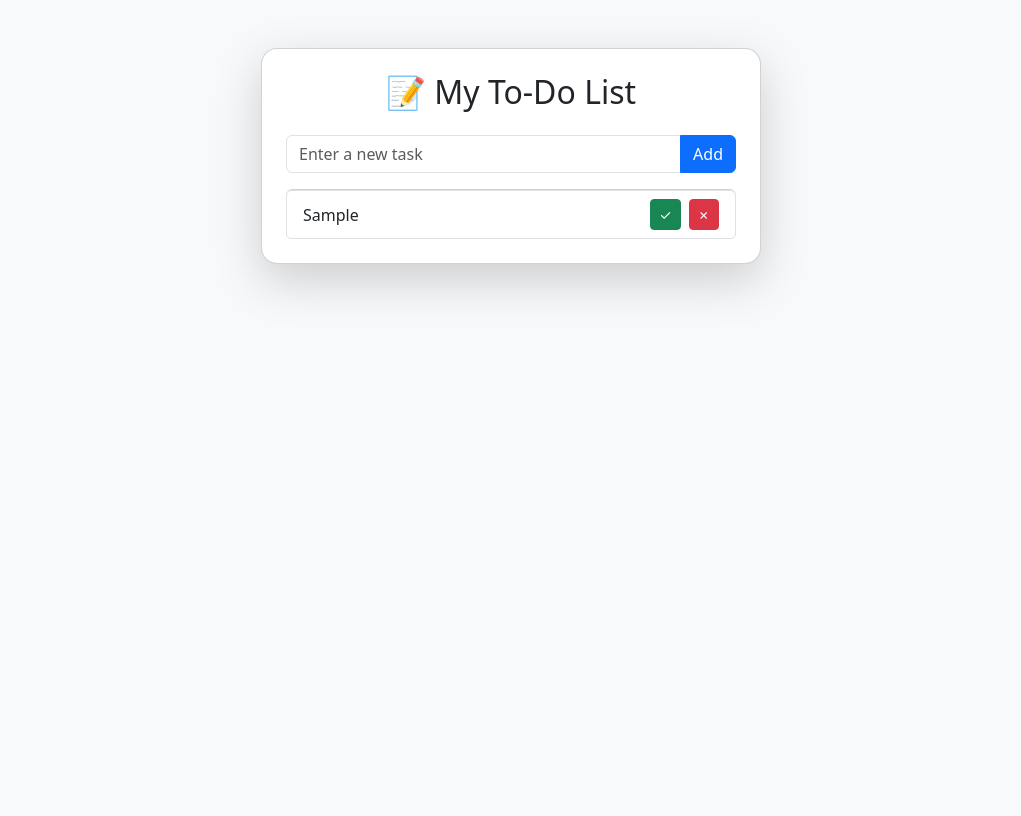
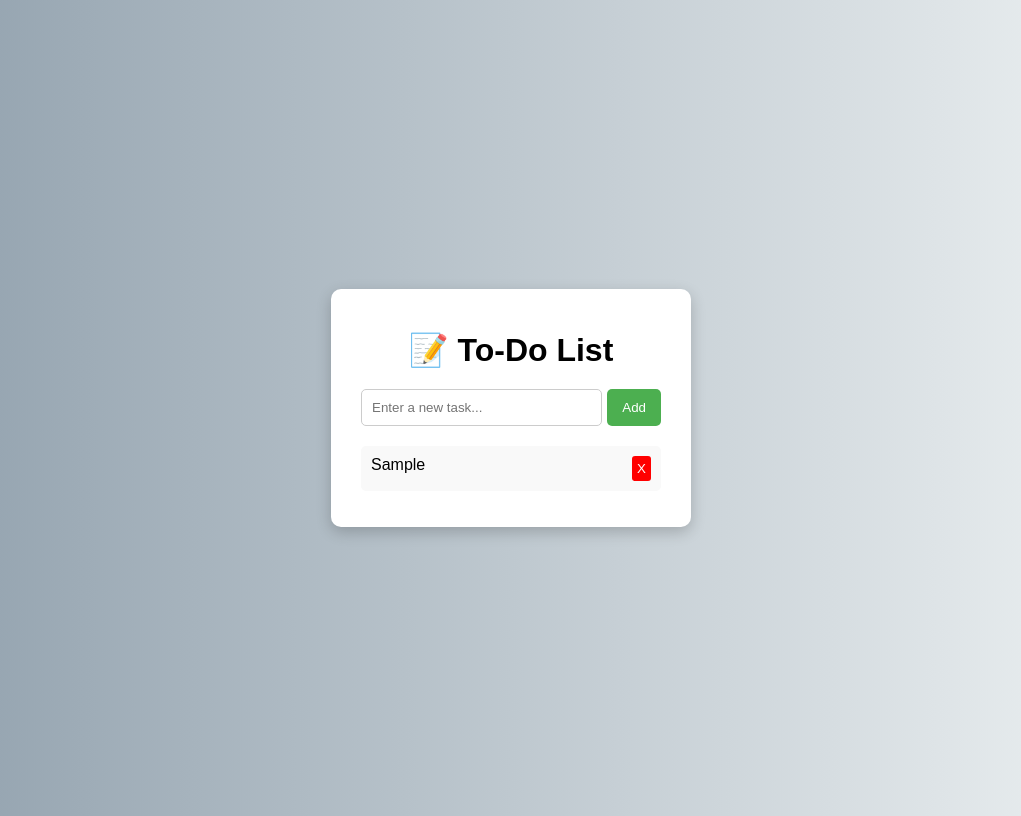
Before and after one commit to BharatReddy2001/TO_DO_LIST, a plain HTML site: page index.html in a window 1280 px wide. Both pictures are taken after typing "Sample" into the empty fields and a click on the button "Add". Shown: the whole page, without its empty margins (129-1150 px from the left). Drawn offline with nearby package versions, Linux system fonts and the light colour scheme.

Commit message:
Update index.html

```diff
--- a/index.html
+++ b/index.html
@@ -3,134 +3,201 @@
 <head>
   <meta charset="UTF-8">
   <meta name="viewport" content="width=device-width, initial-scale=1.0">
-    <title>Bootstrap To-Do List</title>
-
-    <!-- Bootstrap CSS -->
-    <link href="https://cdn.jsdelivr.net/npm/bootstrap@5.3.2/dist/css/bootstrap.min.css" rel="stylesheet">
-
+  <title>To-Do List App</title>
   <style>
     body {
-            background-color: #f8f9fa;
+      font-family: Arial, sans-serif;
+      background: linear-gradient(to right, #8e9eab, #eef2f3);
+      display: flex;
+      justify-content: center;
+      align-items: center;
+      height: 100vh;
     }
-        .completed {
+
+    .container {
+      background: white;
+      padding: 20px 30px;
+      border-radius: 10px;
+      box-shadow: 0 5px 15px rgba(0,0,0,0.2);
+      width: 300px;
+    }
+
+    h1 {
+      text-align: center;
+      margin-bottom: 20px;
+    }
+
+    .input-area {
+      display: flex;
+      gap: 5px;
+    }
+
+    input {
+      flex: 1;
+      padding: 10px;
+      border: 1px solid #ccc;
+      border-radius: 5px;
+    }
+
+    button {
+      padding: 10px 15px;
+      border: none;
+      background-color: #4CAF50;
+      color: white;
+      border-radius: 5px;
+      cursor: pointer;
+    }
+
+    button:hover {
+      background-color: #45a049;
+    }
+
+    ul {
+      list-style-type: none;
+      padding: 0;
+      margin-top: 20px;
+    }
+
+    li {
+      background: #f9f9f9;
+      padding: 10px;
+      margin-bottom: 8px;
+      display: flex;
+      justify-content: space-between;
+      border-radius: 5px;
+    }
+
+    li.completed {
       text-decoration: line-through;
       color: gray;
     }
-        .card {
-            max-width: 500px;
-            margin: auto;
+
+    .deleteBtn {
+      background: red;
+      color: white;
+      border: none;
+      padding: 5px;
+      border-radius: 3px;
+      cursor: pointer;
+    }
+
+    .deleteBtn:hover {
+      background: darkred;
     }
   </style>
 </head>
 <body>
 
-    <div class="container mt-5">
-        <div class="card shadow-lg p-4 rounded-4">
-            <h2 class="text-center mb-4">📝 My To-Do List</h2>
+  <div class="container">
+    <h1>📝 To-Do List</h1>
 
-            <!-- Input & Add Button -->
-            <div class="input-group mb-3">
-                <input type="text" id="taskInput" class="form-control" placeholder="Enter a new task">
-                <button class="btn btn-primary" id="addBtn">Add</button>
+    <!-- Input area -->
+    <div class="input-area">
+      <input type="text" id="taskInput" placeholder="Enter a new task...">
+      <button id="addBtn">Add</button>
     </div>
 
-            <!-- Task List -->
-            <ul class="list-group" id="taskList"></ul>
-        </div>
+    <!-- Task list -->
+    <ul id="taskList"></ul>
   </div>
 
-    <!-- Bootstrap JS -->
-    <script src="https://cdn.jsdelivr.net/npm/bootstrap@5.3.2/dist/js/bootstrap.bundle.min.js"></script>
-
   <script>
+    // Select elements
     const taskInput = document.getElementById("taskInput");
     const addBtn = document.getElementById("addBtn");
     const taskList = document.getElementById("taskList");
 
-        // Load tasks from Local Storage when page loads
+    // Load saved tasks from localStorage
     document.addEventListener("DOMContentLoaded", loadTasks);
 
-        // Add Task
+    // Add button click
     addBtn.addEventListener("click", addTask);
 
+    // Add task on Enter key press
+    taskInput.addEventListener("keypress", function(event) {
+      if (event.key === "Enter") {
+        addTask();
+      }
+    });
+
+    // Add task function
     function addTask() {
       const taskText = taskInput.value.trim();
+      if (taskText === "") return alert("Please enter a task!");
 
-            if (taskText === "") {
-                alert("Please enter a task!");
-                return;
-            }
+      // Create list item
+      const li = document.createElement("li");
+      li.textContent = taskText;
 
-            createTaskElement(taskText, false);
-            saveTask(taskText, false);
+      // Toggle completed on click
+      li.addEventListener("click", function() {
+        li.classList.toggle("completed");
+        saveTasks();
+      });
+
+      // Delete button
+      const delBtn = document.createElement("button");
+      delBtn.textContent = "X";
+      delBtn.classList.add("deleteBtn");
+      delBtn.addEventListener("click", function(e) {
+        e.stopPropagation(); // Prevent li click event
+        li.remove();
+        saveTasks();
+      });
+
+      // Add delete button to li
+      li.appendChild(delBtn);
+
+      // Add li to task list
+      taskList.appendChild(li);
+
+      // Save to localStorage
+      saveTasks();
+
+      // Clear input
       taskInput.value = "";
     }
 
-        // Create a task <li> element
-        function createTaskElement(text, isCompleted) {
-            const li = document.createElement("li");
-            li.className = "list-group-item d-flex justify-content-between align-items-center";
-
-            const span = document.createElement("span");
-            span.textContent = text;
-            if (isCompleted) {
-                span.classList.add("completed");
-            }
-
-            const btnDiv = document.createElement("div");
-
-            const completeBtn = document.createElement("button");
-            completeBtn.className = "btn btn-success btn-sm me-2";
-            completeBtn.textContent = "✓";
-            completeBtn.addEventListener("click", () => {
-                span.classList.toggle("completed");
-                updateTaskStatus(text, span.classList.contains("completed"));
+    // Save tasks to localStorage
+    function saveTasks() {
+      const tasks = [];
+      document.querySelectorAll("#taskList li").forEach(li => {
+        tasks.push({
+          text: li.firstChild.textContent,
+          completed: li.classList.contains("completed")
         });
-
-            const deleteBtn = document.createElement("button");
-            deleteBtn.className = "btn btn-danger btn-sm";
-            deleteBtn.textContent = "✗";
-            deleteBtn.addEventListener("click", () => {
-                li.remove();
-                deleteTask(text);
       });
-
-            btnDiv.appendChild(completeBtn);
-            btnDiv.appendChild(deleteBtn);
-
-            li.appendChild(span);
-            li.appendChild(btnDiv);
-            taskList.appendChild(li);
-        }
-
-        // Save task to Local Storage
-        function saveTask(text, completed) {
-            let tasks = JSON.parse(localStorage.getItem("tasks")) || [];
-            tasks.push({ text, completed });
       localStorage.setItem("tasks", JSON.stringify(tasks));
     }
 
-        // Load tasks from Local Storage
+    // Load tasks from localStorage
     function loadTasks() {
-            let tasks = JSON.parse(localStorage.getItem("tasks")) || [];
+      const tasks = JSON.parse(localStorage.getItem("tasks")) || [];
       tasks.forEach(task => {
-                createTaskElement(task.text, task.completed);
+        const li = document.createElement("li");
+        li.textContent = task.text;
+
+        if (task.completed) li.classList.add("completed");
+
+        li.addEventListener("click", function() {
+          li.classList.toggle("completed");
+          saveTasks();
+        });
+
+        const delBtn = document.createElement("button");
+        delBtn.textContent = "X";
+        delBtn.classList.add("deleteBtn");
+        delBtn.addEventListener("click", function(e) {
+          e.stopPropagation();
+          li.remove();
+          saveTasks();
+        });
+
+        li.appendChild(delBtn);
+        taskList.appendChild(li);
       });
     }
+  </script>
 
-        // Update task completion status
-        function updateTaskStatus(text, completed) {
-            let tasks = JSON.parse(localStorage.getItem("tasks")) || [];
-            tasks = tasks.map(task => task.text === text ? { ...task, completed } : task);
-            localStorage.setItem("tasks", JSON.stringify(tasks));
-        }
-
-        // Delete a task from Local Storage
-        function deleteTask(text) {
-            let tasks = JSON.parse(localStorage.getItem("tasks")) || [];
-            tasks = tasks.filter(task => task.text !== text);
-            localStorage.setItem("tasks", JSON.stringify(tasks));
-        }
-    </script>
 </body>
 </html>
```
Lines whose indentation alone changed are shown as unchanged.
